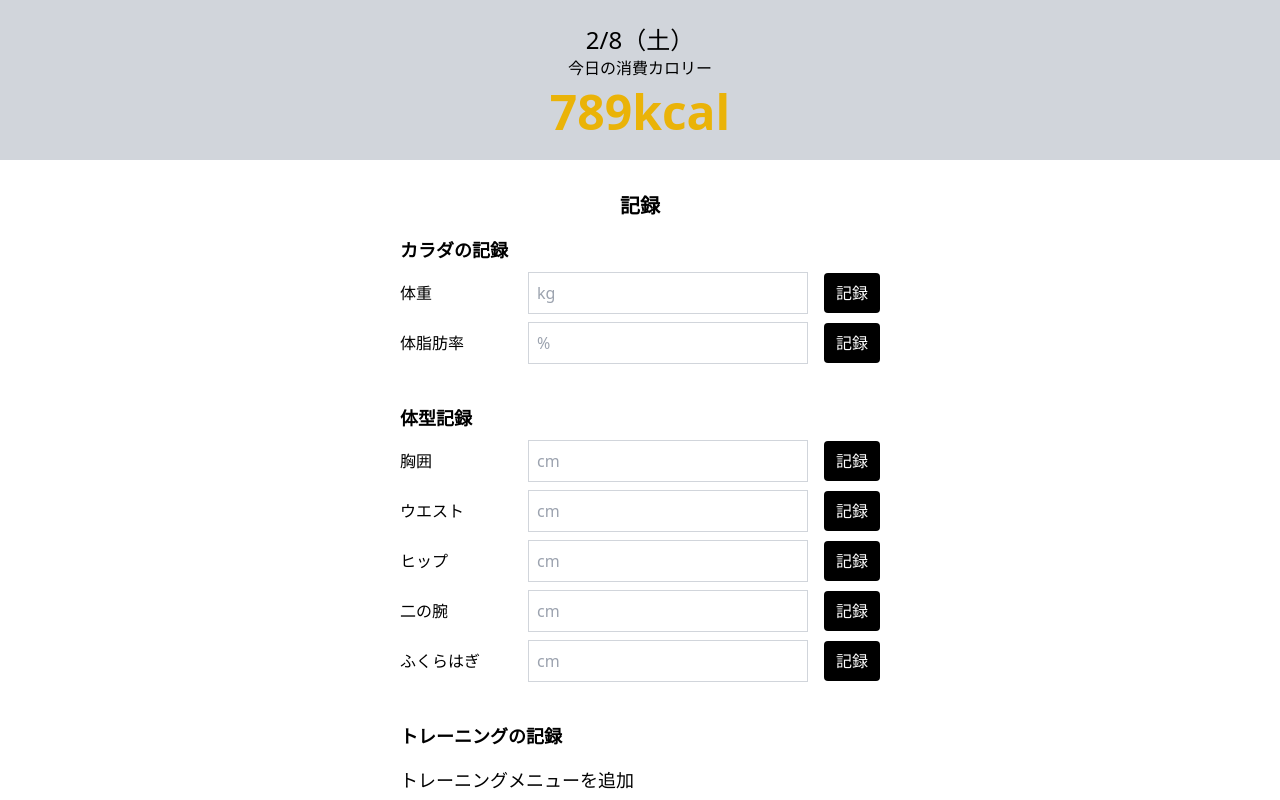
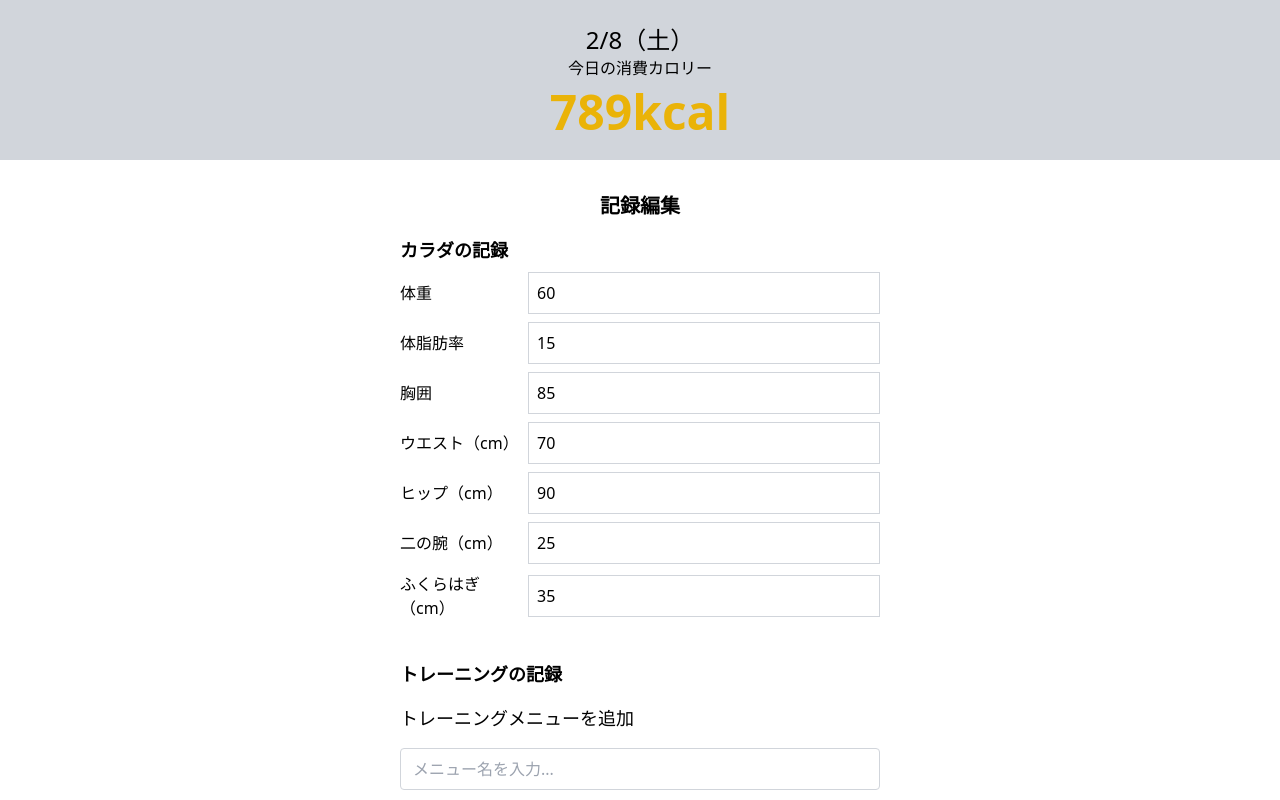
Before and after one commit to atmaxstar/tj-teamb, a React (Vite) app: page / in a window 1280 px wide. Both pictures are taken after a click on the button "編集する". Shown: the top 800 px of the page. Built offline with nearby package versions, Linux system fonts and the light colour scheme.

Commit message:
updata：useState作成

```diff
--- a/src/Home/EditProfile.tsx
+++ b/src/Home/EditProfile.tsx
@@ -1,144 +1,182 @@
-import React from 'react'
-import TagInput from './TagInput'
+import React, { useState } from 'react'
+import TagInput from './TagInput';
 
+// 親から受け取るpropsの型
 type EditProfileProps = {
-  onSave: () => void;
+  profileData: {
+    bodyData: {
+      weight: number;
+      bodyFat: number;
+      chest: number;
+      waist: number;
+      hip: number;
+      arm: number;
+      calf: number;
+    };
+    trainingData: {
+      name: string;
+      weight: number;
+      reps: number;
+      sets: number;
+    }[];
+  };
+  onSave: (updatedData: EditProfileProps['profileData']) => void;
 };
 
-const EditProfile: React.FC<EditProfileProps> = ({ onSave }) => {
+const EditProfile: React.FC<EditProfileProps> = ({ profileData, onSave }) => {
+  // 親から受け取ったデータをローカルで一時的に編集するためにコピー
+  const [editedBody, setEditedBody] = useState(profileData.bodyData);
+  const [editedTraining, setEditedTraining] = useState(profileData.trainingData);
+
+  // 例: 体重の入力が変わったら数値に変換して state 更新
+  const handleInputChange = (
+    e: React.ChangeEvent<HTMLInputElement>,
+    field: keyof typeof editedBody
+  ) => {
+    const value = parseFloat(e.target.value); // floatにパース
+    // NaNチェックして必要であれば0などに置き換え
+    const safeValue = isNaN(value) ? 0 : value;
+
+    setEditedBody((prev) => ({
+      ...prev,
+      [field]: safeValue,
+    }));
+  };
+
+  // 保存ボタン押下時
+  const handleSaveClick = () => {
+    onSave({
+      bodyData: editedBody,
+      trainingData: editedTraining,
+    });
+  };
+
   return (
     <div className="bg-white p-4 mt-4 flex flex-col items-center">
       <div className='mb-4'>
-        <h3 className="text-xl font-bold text-center">記録</h3>
+        <h3 className="text-xl font-bold text-center">記録編集</h3>
       </div>
+
+      {/* カラダの記録 */}
       <div className="mb-8 w-[480px]">
         <h4 className="text-lg font-semibold mb-2">カラダの記録</h4>
+
         <div className="flex items-center mb-2 space-x-4">
-            <label className="w-28" htmlFor="weight">
-              体重
-            </label>
+          <label className="w-28" htmlFor="weight">体重</label>
           <input
             id="weight"
-              type="text"
+            type="number"
+            step="0.1"
             placeholder="kg"
             className="border border-gray-300 p-2 mr-2 flex-1"
+            value={editedBody.weight}
+            onChange={(e) => handleInputChange(e, 'weight')}
           />
+        </div>
+
+        <div className="flex items-center mb-2 space-x-4">
+          <label className="w-28" htmlFor="bodyFat">体脂肪率</label>
+          <input
+            id="bodyFat"
+            type="number"
+            step="0.1"
+            placeholder="%"
+            className="border border-gray-300 p-2 mr-2 flex-1"
+            value={editedBody.bodyFat}
+            onChange={(e) => handleInputChange(e, 'bodyFat')}
+          />
+        </div>
+
+        {/* 胸囲など他の項目も同様に実装 */}
+        <div className="flex items-center mb-2 space-x-4">
+          <label className="w-28" htmlFor="chest">胸囲</label>
+          <input
+            id="chest"
+            type="number"
+            step="0.1"
+            placeholder="cm"
+            className="border border-gray-300 p-2 mr-2 flex-1"
+            value={editedBody.chest}
+            onChange={(e) => handleInputChange(e, 'chest')}
+          />
+        </div>
+
+        <div className="flex items-center mb-2 space-x-4">
+          <label className="w-28" htmlFor="waist">ウエスト（cm）</label>
+          <input
+            id="waist"
+            type="number"
+            step="0.1"
+            placeholder="cm"
+            className="border border-gray-300 p-2 mr-2 flex-1"
+            value={editedBody.waist}
+            onChange={(e) => handleInputChange(e, 'chest')}
+          />
+        </div>
+
+        <div className="flex items-center mb-2 space-x-4">
+          <label className="w-28" htmlFor="hip">ヒップ（cm）</label>
+          <input
+            id="hip"
+            type="number"
+            step="0.1"
+            placeholder="cm"
+            className="border border-gray-300 p-2 mr-2 flex-1"
+            value={editedBody.hip}
+            onChange={(e) => handleInputChange(e, 'chest')}
+          />
+        </div>
+        <div className="flex items-center mb-2 space-x-4">
+          <label className="w-28" htmlFor="arm">二の腕（cm）</label>
+          <input
+            id="arm"
+            type="number"
+            step="0.1"
+            placeholder="cm"
+            className="border border-gray-300 p-2 mr-2 flex-1"
+            value={editedBody.arm}
+            onChange={(e) => handleInputChange(e, 'chest')}
+          />
+        </div>
+        <div className="flex items-center mb-2 space-x-4">
+          <label className="w-28" htmlFor="calf">ふくらはぎ（cm）</label>
+          <input
+            id="calf"
+            type="number"
+            step="0.1"
+            placeholder="cm"
+            className="border border-gray-300 p-2 mr-2 flex-1"
+            value={editedBody.calf}
+            onChange={(e) => handleInputChange(e, 'chest')}
+          />
+        </div>
+
+      </div>
+
+      {/* トレーニングの記録（TagInputなど） */}
+      <div className="mb-8 w-[480px]">
+        <h4 className="text-lg font-semibold mb-2">トレーニングの記録</h4>
+        {/*
+          TagInput の中身でも同様に
+          editedTraining, setEditedTraining
+          を使って編集できるようにします。
+          例として <TagInput /> をカスタムし
+          propsで読み書きするようにする。
+        */}
+        <TagInput
+          trainingData={editedTraining}
+          onTrainingDataChange={setEditedTraining}
+        />
+      </div>
+
       <button
-              className="bg-black text-white px-3 py-2 rounded"
+        onClick={handleSaveClick}
+        className="bg-yellow-400 text-white py-3 w-40 rounded-lg"
       >
-              記録
+        保存
       </button>
     </div>
-            <div className="flex items-center mb-2 space-x-4">
-            <label className="w-28" htmlFor="bodyFat">
-              体脂肪率
-            </label>
-            <input
-              id="bodyFat"
-              type="text"
-              placeholder="%"
-              className="border border-gray-300 p-2 mr-2 flex-1"
-            />
-            <button
-              className="bg-black text-white px-3 py-2 rounded"
-            >
-              記録
-            </button>
-            </div>
-        </div>
-        <div className="mb-8 w-[480px]">
-          <h4 className="text-lg font-semibold mb-2">体型記録</h4>
-          <div className="flex items-center mb-2 space-x-4">
-            <label className="w-28" htmlFor="chest">
-              胸囲
-            </label>
-            <input
-              id="chest"
-              type="text"
-              placeholder="cm"
-              className="border border-gray-300 p-2 mr-2 flex-1"
-            />
-            <button
-              className="bg-black text-white px-3 py-2 rounded"
-            >
-              記録
-            </button>
-            </div>
-            <div className="flex items-center mb-2 space-x-4">
-            <label className="w-28" htmlFor="waist">
-              ウエスト
-            </label>
-            <input
-              id="waist"
-              type="text"
-              placeholder="cm"
-              className="border border-gray-300 p-2 mr-2 flex-1"
-            />
-            <button
-              className="bg-black text-white px-3 py-2 rounded"
-            >
-              記録
-            </button>
-            </div>
-            <div className="flex items-center mb-2 space-x-4">
-            <label className="w-28" htmlFor="hip">
-              ヒップ
-            </label>
-            <input
-              id="hip"
-              type="text"
-              placeholder="cm"
-              className="border border-gray-300 p-2 mr-2 flex-1"
-            />
-            <button
-              className="bg-black text-white px-3 py-2 rounded"
-            >
-              記録
-            </button>
-            </div>
-            <div className="flex items-center mb-2 space-x-4">
-            <label className="w-28" htmlFor="arm">
-              二の腕
-            </label>
-            <input
-              id="arm"
-              type="text"
-              placeholder="cm"
-              className="border border-gray-300 p-2 mr-2 flex-1"
-            />
-            <button
-              className="bg-black text-white px-3 py-2 rounded"
-            >
-              記録
-            </button>
-            </div>
-            <div className="flex items-center mb-2 space-x-4">
-            <label className="w-28" htmlFor="calf">
-              ふくらはぎ
-            </label>
-            <input
-              id="calf"
-              type="text"
-              placeholder="cm"
-              className="border border-gray-300 p-2 mr-2 flex-1"
-            />
-            <button
-              className="bg-black text-white px-3 py-2 rounded"
-            >
-              記録
-            </button>
-            </div>
-        </div>
-        <div className="mb-8 w-[480px]">
-          <h4 className="text-lg font-semibold mb-2">トレーニングの記録</h4>
-          <TagInput />
-        </div>
-        <button onClick={onSave}
-        className="bg-yellow-400 text-white py-3 w-40 rounded-lg"
-        >
-          保存</button>
-      </div>
-  )
-}
+  );
+};
 
-export default EditProfile
+export default EditProfile;
--- a/src/Home/HeaderCard.tsx
+++ b/src/Home/HeaderCard.tsx
@@ -2,7 +2,7 @@ import React from 'react'
 
 const HeaderCard = () => {
   return (
-  <div className="bg-gray-300 py-6 text-center">
+  <div className="bg-gray-300 py-6 text-center w-full">
     <p className='text-2xl'>2/8（土）</p>
     <p>今日の消費カロリー</p>
     <h1 className="text-5xl text-yellow-500 font-bold mt-2">789kcal</h1>
--- a/src/Home/TagInput.tsx
+++ b/src/Home/TagInput.tsx
@@ -1,8 +1,15 @@
-import React, { useState } from "react";
+import React from "react";
 
-type Exercise = {
+type TrainingRecord = {
   name: string;
-  value: string;  // kgや回数などユーザーが入力する値
+  weight: number;
+  reps: number;
+  sets: number;
+};
+
+type TagInputProps = {
+  trainingData: TrainingRecord[];
+  onTrainingDataChange: (newData: TrainingRecord[]) => void;
 };
 
 const muscleMenu = [
@@ -18,66 +25,55 @@ const muscleMenu = [
   "プランク",
 ];
 
-const ExerciseInput: React.FC = () => {
-  const [inputValue, setInputValue] = useState("");
-  const [suggestions, setSuggestions] = useState<string[]>([]);
-
-  // ユーザーが選択したメニュー + 入力値を管理
-  const [exercises, setExercises] = useState<Exercise[]>([]);
+const TagInput: React.FC<TagInputProps> = ({
+  trainingData,
+  onTrainingDataChange,
+}) => {
+  const [inputValue, setInputValue] = React.useState("");
 
   // 入力欄が変化したとき
   const handleChange = (e: React.ChangeEvent<HTMLInputElement>) => {
-    const value = e.target.value;
-    setInputValue(value);
-
-    // 入力が空でなければ、候補をフィルタリング
-    if (value.trim() !== "") {
-      const filtered = muscleMenu.filter(
-        (menu) =>
-          menu.toLowerCase().includes(value.toLowerCase()) &&
-          !exercises.some((ex) => ex.name === menu) // まだ選択していないメニューのみ
-      );
-      setSuggestions(filtered);
-    } else {
-      setSuggestions([]);
-    }
+    setInputValue(e.target.value);
   };
 
   // 候補をクリックしてメニュー追加
   const addExercise = (menuName: string) => {
-    // まだ追加されていない場合のみ
-    if (!exercises.some((ex) => ex.name === menuName)) {
-      setExercises([...exercises, { name: menuName, value: "" }]);
-    }
+    // まだ追加されていない場合のみ追加などのロジックは任意で
+    const newExercises = [
+      ...trainingData,
+      { name: menuName, weight: 0, reps: 0, sets: 0 },
+    ];
+    onTrainingDataChange(newExercises);
     setInputValue("");
-    setSuggestions([]);
   };
 
-  // ユーザーが入力値を変更したとき (kg、回数など)
-  const handleValueChange = (index: number, newValue: string) => {
-    setExercises((prev) => {
-      const updated = [...prev];
-      updated[index] = { ...updated[index], value: newValue };
-      return updated;
-    });
+  // 入力値(重量, 回数, セット数)を変更したとき
+  const handleExerciseChange = (
+    index: number,
+    field: "weight" | "reps" | "sets",
+    value: number
+  ) => {
+    const newData = [...trainingData];
+    newData[index] = { ...newData[index], [field]: value };
+    onTrainingDataChange(newData);
   };
 
-  // 記録ボタン押下
-  const handleRecord = (exercise: Exercise) => {
-    console.log("記録:", exercise);
-    // TODO: ここでAPI等に送信処理を書く
+  const removeExercise = (index: number) => {
+    const newData = trainingData.filter((_, i) => i !== index);
+    onTrainingDataChange(newData);
   };
 
-  // メニューを削除したい場合（任意）
-  const removeExercise = (index: number) => {
-    setExercises((prev) => prev.filter((_, i) => i !== index));
-  };
+  // メニュー候補のフィルタリング
+  const suggestions = inputValue
+    ? muscleMenu.filter((menu) =>
+        menu.toLowerCase().includes(inputValue.toLowerCase())
+      )
+    : [];
 
   return (
     <div className="w-full mx-auto">
       <h1 className="text-lg mb-4 mt-4">トレーニングメニューを追加</h1>
 
-      {/* Autocomplete入力部分 */}
       <div className="relative mb-6">
         <input
           type="text"
@@ -103,31 +99,54 @@ const ExerciseInput: React.FC = () => {
 
       {/* 選択されたメニュー一覧 */}
       <div className="space-y-4">
-        {exercises.map((exercise, index) => (
-          <div key={exercise.name} className="flex items-center space-x-4">
-            {/* メニュー名 */}
+        {trainingData.map((exercise, index) => (
+          <div
+            key={`${exercise.name}-${index}`}
+            className="flex items-center space-x-4"
+          >
             <label className="w-28 text-gray-800 font-semibold">
               {exercise.name}
             </label>
 
-            {/* kgや回数などの入力 */}
-            <input
-              type="text"
-              placeholder="kg / 回数など"
-              className="border border-gray-300 p-2 flex-1 rounded"
-              value={exercise.value}
-              onChange={(e) => handleValueChange(index, e.target.value)}
-            />
+            <div className="flex items-center space-x-1">
+              <input
+                type="number"
+                placeholder="重量"
+                className="border border-gray-300 p-2 w-16 rounded"
+                value={exercise.weight}
+                onChange={(e) =>
+                  handleExerciseChange(index, "weight", parseFloat(e.target.value) || 0)
+                }
+              />
+              <span>kg</span>
+            </div>
 
-            {/* 記録ボタン */}
-            <button
-              className="bg-black text-white px-3 py-2 rounded"
-              onClick={() => handleRecord(exercise)}
-            >
-              記録
-            </button>
+            <div className="flex items-center space-x-1">
+              <input
+                type="number"
+                placeholder="回数"
+                className="border border-gray-300 p-2 w-16 rounded"
+                value={exercise.reps}
+                onChange={(e) =>
+                  handleExerciseChange(index, "reps", parseInt(e.target.value) || 0)
+                }
+              />
+              <span>回</span>
+            </div>
 
-            {/* 削除ボタン（任意で実装） */}
+            <div className="flex items-center space-x-1">
+              <input
+                type="number"
+                placeholder="セット数"
+                className="border border-gray-300 p-2 w-16 rounded"
+                value={exercise.sets}
+                onChange={(e) =>
+                  handleExerciseChange(index, "sets", parseInt(e.target.value) || 0)
+                }
+              />
+              <span>セット</span>
+            </div>
+
             <button
               className="text-red-500 hover:text-red-700"
               onClick={() => removeExercise(index)}
@@ -141,4 +160,4 @@ const ExerciseInput: React.FC = () => {
   );
 };
 
-export default ExerciseInput;
+export default TagInput;
--- a/src/Home/ViewProfile.tsx
+++ b/src/Home/ViewProfile.tsx
@@ -1,34 +1,48 @@
 import React from "react";
 import { FaPencilAlt } from 'react-icons/fa';
 
+type TrainingRecord = {
+  name: string;
+  weight: number;
+  reps: number;
+  sets: number;
+};
+
+type BodyData = {
+  weight: number;
+  bodyFat: number;
+  chest: number;
+  waist: number;
+  hip: number;
+  arm: number;
+  calf: number;
+};
+
+type ProfileData = {
+  bodyData: BodyData;
+  trainingData: TrainingRecord[];
+};
+
 type ViewProfileProps = {
+  profileData: ProfileData;
   onEdit: () => void;
 };
 
-// 実際にはAPIやContextからデータを取得する想定
-const mockData = {
-  weight: "60kg",
-  bodyFat: "15%",
-  chest: "85cm",
-  waist: "70cm",
-  hip: "90cm",
-  arm: "25cm",
-  calf: "35cm",
-  trainingTags: ["ベンチプレス", "スクワット", "ランニング"],
-};
+const ViewProfile: React.FC<ViewProfileProps> = ({ profileData, onEdit }) => {
+  const { bodyData, trainingData } = profileData;
 
-const ViewProfile: React.FC<ViewProfileProps> = ({ onEdit }) => {
   return (
-    <div className="bg-white p-4 mt-4 flex flex-col items-center">
-     <div className='mb-4 relative'>
-      <h3 className="text-xl font-bold text-center">記録</h3>
-     </div>
-      <button
-        onClick={onEdit}
-        className="flex text-xl items-center absolute right-12"
-      ><span className="text-bold">編集する</span>
-        <FaPencilAlt size={20} />
-      </button>
+    <div className="bg-white p-4 mt-4 flex flex-col items-center relative">
+      <div className='mb-4'>
+        <h3 className="text-xl font-bold text-center">記録</h3>
+        <button
+          onClick={onEdit}
+          className="flex text-xl items-center absolute right-10 top-0 mt-2"
+        >
+          <span className="font-bold mr-1">編集する</span>
+          <FaPencilAlt size={20} />
+        </button>
+      </div>
 
       {/* カラダの記録 */}
       <div className="mb-8 w-[480px]">
@@ -36,48 +50,44 @@ const ViewProfile: React.FC<ViewProfileProps> = ({ onEdit }) => {
         <div className="flex items-center mb-2 space-x-4">
           <label className="w-28">体重</label>
           <span className="flex-1 border-b border-gray-300 py-2">
-            {mockData.weight}
+            {bodyData.weight} kg
           </span>
         </div>
         <div className="flex items-center mb-2 space-x-4">
           <label className="w-28">体脂肪率</label>
           <span className="flex-1 border-b border-gray-300 py-2">
-            {mockData.bodyFat}
+            {bodyData.bodyFat} %
           </span>
         </div>
-      </div>
-
-      {/* 体型記録 */}
-      <div className="mb-8 w-[480px]">
-        <h4 className="text-lg font-semibold mb-2">体型記録</h4>
+        {/* 以下、胸囲なども同様に */}
         <div className="flex items-center mb-2 space-x-4">
           <label className="w-28">胸囲</label>
           <span className="flex-1 border-b border-gray-300 py-2">
-            {mockData.chest}
+            {bodyData.chest} cm
           </span>
         </div>
         <div className="flex items-center mb-2 space-x-4">
           <label className="w-28">ウエスト</label>
           <span className="flex-1 border-b border-gray-300 py-2">
-            {mockData.waist}
+            {bodyData.waist} cm
           </span>
         </div>
         <div className="flex items-center mb-2 space-x-4">
           <label className="w-28">ヒップ</label>
           <span className="flex-1 border-b border-gray-300 py-2">
-            {mockData.hip}
+            {bodyData.hip} cm
           </span>
         </div>
         <div className="flex items-center mb-2 space-x-4">
           <label className="w-28">二の腕</label>
           <span className="flex-1 border-b border-gray-300 py-2">
-            {mockData.arm}
+            {bodyData.arm} cm
           </span>
         </div>
         <div className="flex items-center mb-2 space-x-4">
           <label className="w-28">ふくらはぎ</label>
           <span className="flex-1 border-b border-gray-300 py-2">
-            {mockData.calf}
+            {bodyData.calf} cm
           </span>
         </div>
       </div>
@@ -85,14 +95,17 @@ const ViewProfile: React.FC<ViewProfileProps> = ({ onEdit }) => {
       {/* トレーニングの記録 */}
       <div className="mb-8 w-[480px]">
         <h4 className="text-lg font-semibold mb-2">トレーニングの記録</h4>
-        <div className="flex flex-wrap gap-2">
-          {mockData.trainingTags.map((tag) => (
-            <span
-              key={tag}
-              className="px-3 py-1 bg-gray-200 text-gray-800 rounded"
+        <div className="flex flex-col gap-2">
+          {trainingData.map((record, idx) => (
+            <div
+              key={`${record.name}-${idx}`}
+              className="p-3 border rounded bg-gray-50"
             >
-              {tag}
-            </span>
+              <div><strong>メニュー名:</strong> {record.name}</div>
+              <div><strong>重量:</strong> {record.weight} kg</div>
+              <div><strong>回数:</strong> {record.reps} 回</div>
+              <div><strong>セット数:</strong> {record.sets} セット</div>
+            </div>
           ))}
         </div>
       </div>
--- a/src/Home/index.tsx
+++ b/src/Home/index.tsx
@@ -1,28 +1,79 @@
-import React, { useState } from 'react'
-import EditProfile from './EditProfile'
-import ViewProfile from './ViewProfile'
+import React, { useState } from 'react';
+import EditProfile from './EditProfile';
+import ViewProfile from './ViewProfile';
 import HeaderCard from './HeaderCard';
+
+// カラダの記録
+type BodyData = {
+  weight: number;   // 体重（kg）
+  bodyFat: number;  // 体脂肪率（%）
+  chest: number;    // 胸囲（cm）
+  waist: number;    // ウエスト（cm）
+  hip: number;      // ヒップ（cm）
+  arm: number;      // 二の腕（cm）
+  calf: number;     // ふくらはぎ（cm）
+};
+
+// トレーニングの記録
+type TrainingRecord = {
+  name: string;   // メニュー名
+  weight: number; // 重量 (kg) - ランニングなど重量不要の場合は 0 か null 扱いでもOK
+  reps: number;   // 回数
+  sets: number;   // セット数
+};
+
+type ProfileData = {
+  bodyData: BodyData;
+  trainingData: TrainingRecord[];
+};
 
 const Home = () => {
   const [isEditing, setIsEditing] = useState(false);
+
+  // 最初に表示するダミーデータ
+  const [profileData, setProfileData] = useState<ProfileData>({
+    bodyData: {
+      weight: 60,
+      bodyFat: 15,
+      chest: 85,
+      waist: 70,
+      hip: 90,
+      arm: 25,
+      calf: 35,
+    },
+    trainingData: [
+      { name: 'ベンチプレス', weight: 30, reps: 10, sets: 3 },
+      { name: 'スクワット', weight: 40, reps: 10, sets: 3 },
+      { name: 'ランニング', weight: 0,  reps: 30, sets: 0 }, // 30分を回数扱いなど例
+    ],
+  });
 
   const handleEdit = () => {
     setIsEditing(true);
   };
 
-  const handleSave = () => {
+  const handleSave = (updatedData: ProfileData) => {
+    // 編集を保存するタイミングで親の state を更新
+    setProfileData(updatedData);
     setIsEditing(false);
   };
+
   return (
     <div className="bg-white min-h-screen">
       <HeaderCard />
       {isEditing ? (
-        <EditProfile onSave={handleSave} />
+        <EditProfile
+          profileData={profileData}
+          onSave={handleSave}
+        />
       ) : (
-        <ViewProfile onEdit={handleEdit} />
+        <ViewProfile
+          profileData={profileData}
+          onEdit={handleEdit}
+        />
       )}
     </div>
-  )
-}
+  );
+};
 
-export default Home
+export default Home;
```
Lines whose indentation alone changed are shown as unchanged.
